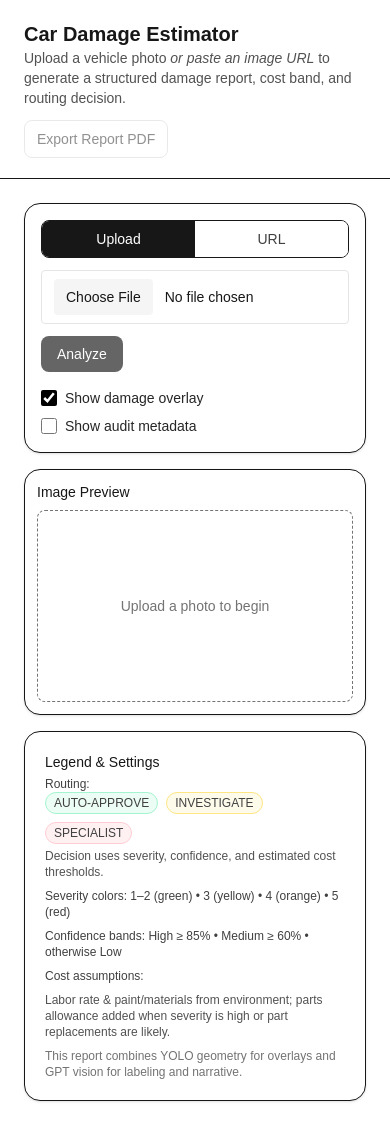
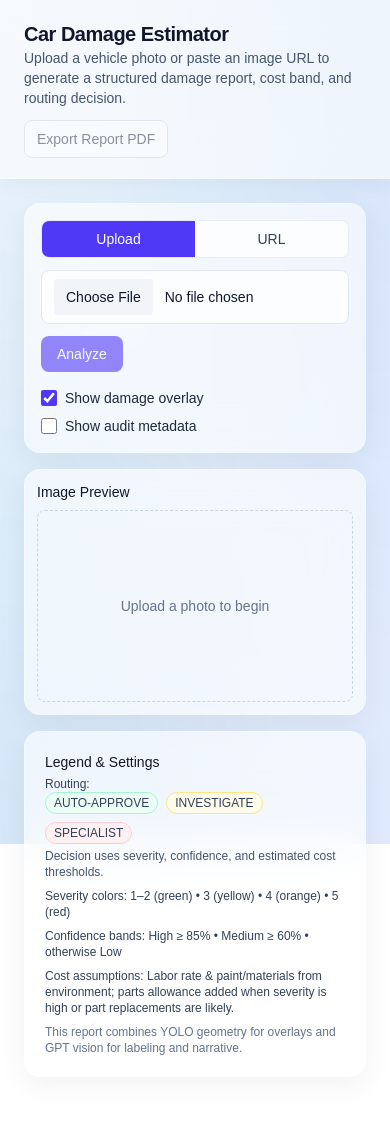
Before and after one commit to kashishkhar/vehicle-damage-mvp, a Next.js app: page / in a window 390 px wide. Shown: the top 1140 px of the page. Built offline with nearby package versions, Linux system fonts and the light colour scheme.

Commit message:
UI enhancements

```diff
--- a/app/page.tsx
+++ b/app/page.tsx
@@ -252,13 +252,13 @@ function Checkbox({
   id: string;
 }) {
   return (
-    <label htmlFor={id} className="flex items-center gap-2 text-sm text-neutral-800 select-none">
+    <label htmlFor={id} className="flex items-center gap-2 text-sm text-slate-800 select-none">
       <input
         id={id}
         type="checkbox"
         checked={checked}
         onChange={(e) => onChange(e.target.checked)}
-        className="h-4 w-4 accent-black"
+        className="h-4 w-4 accent-indigo-600 transition-transform duration-150 ease-out focus-visible:ring-2 focus-visible:ring-indigo-500 rounded"
       />
       {label}
     </label>
@@ -292,8 +292,9 @@ function buildDamageSummary(result: AnalyzePayload): string {
     const zonePart = [d.zone, d.part].filter(Boolean).join(" ");
     let phrase = `${sevText} ${typeText} on the ${zonePart}`;
     if (d.needs_paint) phrase += ` requiring repainting`;
-    if (Array.isArray(d.likely_parts) && d.likely_parts.length) {
-      phrase += ` with possible replacement of ${d.likely_parts.join(", ")}`;
+    const lp = Array.isArray(d.likely_parts) ? d.likely_parts : [];
+    if (lp.length) {
+      phrase += ` with possible replacement of ${lp.join(", ")}`;
     }
     return phrase;
   });
@@ -321,13 +322,15 @@ type SortHeaderProps = {
 };
 
 function SortHeader({ label, active, dir, onAsc, onDesc, className = "" }: SortHeaderProps) {
-  const baseBtn = "px-1.5 py-0.5 rounded border text-[11px]";
-  const activeCls = "border-neutral-800 text-neutral-900";
-  const idleCls = "border-neutral-300 text-neutral-600 hover:text-neutral-800";
+  const baseBtn =
+    "px-1.5 py-0.5 rounded border text-[11px] transition-colors duration-150 ease-out";
+  const activeCls = "border-slate-800 text-slate-900 bg-white/70";
+  const idleCls =
+    "border-slate-300 text-slate-600 hover:text-slate-900 hover:bg-white/60";
   return (
     <th className={`p-2 text-left select-none ${className}`}>
       <div className="flex items-center gap-2">
-        <span className="text-sm text-neutral-700">{label}</span>
+        <span className="text-sm text-slate-700">{label}</span>
         <div className="flex items-center gap-1">
           {/* Order requested: down-facing then up-facing */}
           <button
@@ -382,23 +385,23 @@ function DamageTable(props: {
   } = props;
 
   return (
-    <div className="rounded-2xl border bg-white p-5 shadow-sm">
+    <div className="rounded-2xl border border-white/30 bg-white/60 backdrop-blur-xl p-5 shadow-[0_8px_30px_rgb(0,0,0,0.06)] transition-all duration-200 hover:shadow-[0_10px_40px_rgb(0,0,0,0.08)]">
       {/* Header: search + reset */}
       <div className="mb-1 flex items-center justify-between gap-3">
         <div className="flex items-center gap-2">
-          <div className="text-sm font-medium">Detected Damage</div>
+          <div className="text-sm font-medium text-slate-900">Detected Damage</div>
         </div>
         <div className="flex items-center gap-2">
           <input
             value={fSearch}
             onChange={(e) => setFSearch(e.target.value)}
             placeholder="Search zone/part/type…"
-            className="w-40 rounded border border-neutral-200 bg-white px-2 py-1 text-xs"
+            className="w-40 rounded-lg border border-slate-200 bg-white/70 px-2 py-1 text-xs backdrop-blur focus-visible:outline-none focus-visible:ring-2 focus-visible:ring-indigo-500 transition-all"
           />
           <button
             type="button"
             onClick={onResetFilters}
-            className="rounded border border-neutral-300 bg-white px-2 py-1 text-xs"
+            className="rounded-lg border border-slate-300 bg-white/70 px-2 py-1 text-xs transition-all hover:bg-white/90 active:scale-[0.98] focus-visible:outline-none focus-visible:ring-2 focus-visible:ring-indigo-500"
             title="Reset filters"
           >
             Reset
@@ -411,7 +414,7 @@ function DamageTable(props: {
         <select
           value={fPaint}
           onChange={(e) => setFPaint(e.target.value as "all" | "yes" | "no")}
-          className="w-28 rounded border border-neutral-200 bg-white px-2 py-1 text-xs"
+          className="w-28 rounded-lg border border-slate-200 bg-white/70 px-2 py-1 text-xs backdrop-blur focus-visible:outline-none focus-visible:ring-2 focus-visible:ring-indigo-500 transition-all"
         >
           <option value="all">Paint: All</option>
           <option value="yes">Paint: Yes</option>
@@ -422,14 +425,14 @@ function DamageTable(props: {
           onChange={(e) => setFConfMin(e.target.value)}
           placeholder="Conf ≥ %"
           inputMode="numeric"
-          className="w-20 rounded border border-neutral-200 bg-white px-2 py-1 text-xs"
+          className="w-20 rounded-lg border border-slate-200 bg-white/70 px-2 py-1 text-xs backdrop-blur focus-visible:outline-none focus-visible:ring-2 focus-visible:ring-indigo-500 transition-all"
         />
       </div>
 
       {/* Table */}
       <div className="overflow-x-auto">
         <table className="w-full text-[13px] leading-5 border-collapse">
-          <thead className="bg-neutral-50 text-neutral-700">
+          <thead className="bg-white/60 backdrop-blur text-slate-700">
             <tr>
               {/* Narrower first three, wider Conf */}
               <th className="p-2 text-left w-24">Zone</th>
@@ -456,18 +459,23 @@ function DamageTable(props: {
           </thead>
           <tbody>
             {rows.map((d, i) => (
-              <tr key={i} className="border-b last:border-none align-top">
+              <tr
+                key={i}
+                className="border-b border-slate-200/60 last:border-none align-top transition-colors hover:bg-white/60"
+              >
                 <td className="p-2">{d.zone}</td>
                 <td className="p-2">{d.part}</td>
                 <td className="p-2">{d.damage_type}</td>
                 <td className="p-2">{d.severity}</td>
                 <td className="p-2">{d.needs_paint ? "Yes" : "No"}</td>
-                <td className="p-2">{fmtPct(d.confidence)} ({confidenceBand(d.confidence)})</td>
+                <td className="p-2">
+                  {fmtPct(d.confidence)} ({confidenceBand(d.confidence)})
+                </td>
               </tr>
             ))}
             {!rows.length && (
               <tr>
-                <td colSpan={6} className="p-3 text-center text-sm text-neutral-500">
+                <td colSpan={6} className="p-3 text-center text-sm text-slate-500">
                   No rows match your filters.
                 </td>
               </tr>
@@ -679,8 +687,15 @@ export default function Home() {
   );
 
   return (
-    <main className="min-h-screen bg-white text-neutral-900">
-      {/* Print styles */}
+    <main className="relative min-h-screen text-slate-900">
+      {/* Background: animated corporate gradient */}
+      <div className="fixed inset-0 -z-10 bg-gradient-to-br from-slate-50 via-indigo-50 to-sky-50 bg-[length:200%_200%]" />
+      <div className="bg-animated fixed inset-0 -z-10" />
+
+      {/* Subtle vignette */}
+      <div className="pointer-events-none fixed inset-0 -z-10 bg-[radial-gradient(ellipse_at_top_right,rgba(29,78,216,0.06),transparent_55%),radial-gradient(ellipse_at_bottom_left,rgba(2,132,199,0.06),transparent_55%)]" />
+
+      {/* Print & global styles */}
       <style jsx global>{`
         @media print {
           @page {
@@ -692,15 +707,38 @@ export default function Home() {
             background: #ffffff !important;
           }
         }
+        .bg-animated {
+          animation: gradientShift 18s ease-in-out infinite;
+          background: linear-gradient(
+            120deg,
+            rgba(99, 102, 241, 0.08),
+            rgba(14, 165, 233, 0.08),
+            rgba(99, 102, 241, 0.08)
+          );
+          background-size: 200% 200%;
+        }
+        @keyframes gradientShift {
+          0% {
+            background-position: 0% 50%;
+          }
+          50% {
+            background-position: 100% 50%;
+          }
+          100% {
+            background-position: 0% 50%;
+          }
+        }
       `}</style>
 
       {/* Header */}
-      <header className="border-b bg-white print:hidden">
+      <header className="border-b border-white/30 bg-white/60 backdrop-blur-xl print:hidden shadow-[0_4px_20px_rgba(0,0,0,0.05)]">
         <div className="mx-auto max-w-7xl px-6 py-5 flex flex-col sm:flex-row sm:items-center sm:justify-between gap-3">
           <div>
-            <h1 className="text-xl sm:text-2xl font-semibold">Car Damage Estimator</h1>
-            <p className="text-sm text-neutral-600">
-              Upload a vehicle photo <em>or paste an image URL</em> to generate a structured damage report, cost band, and routing decision.
+            <h1 className="text-xl sm:text-2xl font-semibold tracking-tight text-slate-900">
+              Car Damage Estimator
+            </h1>
+            <p className="text-sm text-slate-600">
+              Upload a vehicle photo or paste an image URL to generate a structured damage report, cost band, and routing decision.
             </p>
           </div>
 
@@ -709,7 +747,7 @@ export default function Home() {
               type="button"
               onClick={() => window.print()}
               disabled={!result}
-              className="inline-flex items-center justify-center rounded-lg border border-neutral-300 bg-white px-3 py-2 text-sm font-medium text-neutral-800 disabled:opacity-50"
+              className="inline-flex items-center justify-center rounded-lg border border-slate-300 bg-white/70 px-3 py-2 text-sm font-medium text-slate-800 disabled:opacity-50 transition-all hover:shadow-sm active:scale-[0.98] focus-visible:outline-none focus-visible:ring-2 focus-visible:ring-indigo-500"
               aria-label="Export Report PDF"
               title={result ? "Export Report PDF" : "Run an analysis first"}
             >
@@ -719,27 +757,37 @@ export default function Home() {
         </div>
       </header>
 
-      {/* Layout */
-      }
+      {/* Layout */}
       <div className="mx-auto max-w-7xl px-6 py-6 grid gap-6 lg:grid-cols-12">
         {/* Left: Image column */}
         <section className="lg:col-span-4 print:hidden">
           <div className="lg:sticky lg:top-6 space-y-4">
             {/* Input Card */}
-            <form onSubmit={handleSubmit} className="rounded-2xl border bg-white p-4 shadow-sm space-y-3">
+            <form
+              onSubmit={handleSubmit}
+              className="rounded-2xl border border-white/30 bg-white/60 backdrop-blur-xl p-4 shadow-[0_8px_30px_rgb(0,0,0,0.06)] space-y-3 transition-all hover:shadow-[0_10px_40px_rgb(0,0,0,0.08)]"
+            >
               {/* Mode switch */}
-              <div className="flex rounded-lg overflow-hidden border">
+              <div className="flex rounded-lg overflow-hidden border border-slate-200/70">
                 <button
                   type="button"
                   onClick={() => switchMode("upload")}
-                  className={`flex-1 px-3 py-2 text-sm ${mode === "upload" ? "bg-neutral-900 text-white" : "bg-white text-neutral-700"}`}
+                  className={`flex-1 px-3 py-2 text-sm transition-all ${
+                    mode === "upload"
+                      ? "bg-indigo-600 text-white"
+                      : "bg-white/70 text-slate-700 hover:bg-white/90"
+                  }`}
                 >
                   Upload
                 </button>
                 <button
                   type="button"
                   onClick={() => switchMode("url")}
-                  className={`flex-1 px-3 py-2 text-sm ${mode === "url" ? "bg-neutral-900 text-white" : "bg-white text-neutral-700"}`}
+                  className={`flex-1 px-3 py-2 text-sm transition-all ${
+                    mode === "url"
+                      ? "bg-indigo-600 text-white"
+                      : "bg-white/70 text-slate-700 hover:bg-white/90"
+                  }`}
                 >
                   URL
                 </button>
@@ -753,7 +801,7 @@ export default function Home() {
                     type="file"
                     accept="image/*"
                     onChange={onFile}
-                    className="block w-full rounded border border-neutral-200 bg-white px-3 py-2 text-sm file:mr-3 file:rounded file:border-0 file:bg-neutral-100 file:px-3 file:py-2 file:text-sm hover:file:bg-neutral-200"
+                    className="block w-full rounded-lg border border-slate-200 bg-white/70 px-3 py-2 text-sm file:mr-3 file:rounded file:border-0 file:bg-slate-100 file:px-3 file:py-2 file:text-sm hover:file:bg-slate-200 focus-visible:outline-none focus-visible:ring-2 focus-visible:ring-indigo-500 transition-all"
                   />
                 </label>
               ) : (
@@ -762,21 +810,21 @@ export default function Home() {
                   placeholder="https://example.com/damaged-car.jpg"
                   value={imageUrl}
                   onChange={onUrlChange}
-                  className="w-full rounded border border-neutral-200 bg-white px-3 py-2 text-sm"
+                  className="w-full rounded-lg border border-slate-200 bg-white/70 px-3 py-2 text-sm focus-visible:outline-none focus-visible:ring-2 focus-visible:ring-indigo-500 transition-all"
                 />
               )}
 
               <button
                 type="submit"
                 disabled={loading || (mode === "upload" ? !file : !imageUrl)}
-                className="inline-flex items-center justify-center rounded-lg bg-black px-4 py-2 text-sm font-medium text-white disabled:opacity-60"
+                className="inline-flex items-center justify-center rounded-lg bg-indigo-600 px-4 py-2 text-sm font-medium text-white disabled:opacity-60 transition-all hover:bg-indigo-700 hover:shadow-sm active:scale-[0.98] focus-visible:outline-none focus-visible:ring-2 focus-visible:ring-indigo-500"
               >
                 {loading ? "Analyzing…" : "Analyze"}
               </button>
 
               {/* Optional hints from detect */}
               {validationIssues && (
-                <div className="rounded-lg border border-amber-200 bg-amber-50 p-3 text-sm text-amber-800">
+                <div className="rounded-lg border border-amber-200/70 bg-amber-50/80 p-3 text-sm text-amber-800 backdrop-blur">
                   <div className="font-medium mb-1">Note: accuracy of this report may be affected by:</div>
                   <ul className="list-disc pl-5">
                     {validationIssues.map((v, i) => (
@@ -788,7 +836,9 @@ export default function Home() {
 
               {/* Friendly errors */}
               {error && (
-                <div className="rounded-lg border border-red-200 bg-red-50 p-3 text-sm text-red-700">{String(error)}</div>
+                <div className="rounded-lg border border-rose-200/70 bg-rose-50/80 p-3 text-sm text-rose-700 backdrop-blur">
+                  {String(error)}
+                </div>
               )}
 
               {/* View options */}
@@ -799,9 +849,9 @@ export default function Home() {
             </form>
 
             {/* Image Panel */}
-            <div className="rounded-2xl border bg-white p-3 shadow-sm">
+            <div className="rounded-2xl border border-white/30 bg-white/60 backdrop-blur-xl p-3 shadow-[0_8px_30px_rgb(0,0,0,0.06)] transition-all hover:shadow-[0_10px_40px_rgb(0,0,0,0.08)]">
               <div className="mb-2 flex items-center justify-between">
-                <div className="text-sm font-medium">Image Preview</div>
+                <div className="text-sm font-medium text-slate-900">Image Preview</div>
                 {/* Removed: severity legend text */}
               </div>
 
@@ -812,14 +862,14 @@ export default function Home() {
                       ref={imgRef}
                       src={preview}
                       alt="preview"
-                      className="w-full rounded-lg border max-h-[360px] object-contain bg-neutral-50"
+                      className="w-full rounded-lg border border-slate-200 max-h-[360px] object-contain bg-slate-50"
                     />
                     {result?.damage_items && showOverlay && (
                       <CanvasOverlay imgRef={imgRef as React.RefObject<HTMLImageElement>} items={result.damage_items} show={showOverlay} />
                     )}
                   </>
                 ) : (
-                  <div className="flex h-48 items-center justify-center rounded-lg border border-dashed text-sm text-neutral-500">
+                  <div className="flex h-48 items-center justify-center rounded-lg border border-dashed border-slate-300 text-sm text-slate-500">
                     {mode === "upload" ? "Upload a photo to begin" : "Paste an image URL to preview"}
                   </div>
                 )}
@@ -827,9 +877,9 @@ export default function Home() {
             </div>
 
             {/* Legend (left) */}
-            <div className="rounded-2xl border bg-white p-5 shadow-sm">
-              <div className="mb-1 text-sm font-medium">Legend & Settings</div>
-              <div className="text-xs text-neutral-700 space-y-2">
+            <div className="rounded-2xl border border-white/30 bg-white/60 backdrop-blur-xl p-5 shadow-[0_8px_30px_rgb(0,0,0,0.06)]">
+              <div className="mb-1 text-sm font-medium text-slate-900">Legend & Settings</div>
+              <div className="text-xs text-slate-700 space-y-2">
                 <div>
                   <span className="font-medium">Routing:</span>{" "}
                   <span className="inline-flex gap-2 flex-wrap">
@@ -837,7 +887,7 @@ export default function Home() {
                     <span className="rounded-full border border-amber-200 bg-amber-50 px-2 py-0.5">INVESTIGATE</span>
                     <span className="rounded-full border border-rose-200 bg-rose-50 px-2 py-0.5">SPECIALIST</span>
                   </span>
-                  <div className="mt-1 text-neutral-600">Decision uses severity, confidence, and estimated cost thresholds.</div>
+                  <div className="mt-1 text-slate-600">Decision uses severity, confidence, and estimated cost thresholds.</div>
                 </div>
                 <div>
                   <span className="font-medium">Severity colors:</span> 1–2 (green) • 3 (yellow) • 4 (orange) • 5 (red)
@@ -845,11 +895,10 @@ export default function Home() {
                 <div>
                   <span className="font-medium">Confidence bands:</span> High ≥ {Math.round(CONF_HIGH * 100)}% • Medium ≥ {Math.round(CONF_MED * 100)}% • otherwise Low
                 </div>
-                <div className="font-medium">Cost assumptions:</div>
-                <div className="text-neutral-600">
-                  Labor rate & paint/materials from environment; parts allowance added when severity is high or part replacements are likely.
+                <div>
+                  <span className="font-medium">Cost assumptions:</span> Labor rate & paint/materials from environment; parts allowance added when severity is high or part replacements are likely.
                 </div>
-                <div className="text-neutral-500">This report combines YOLO geometry for overlays and GPT vision for labeling and narrative.</div>
+                <div className="text-slate-500">This report combines YOLO geometry for overlays and GPT vision for labeling and narrative.</div>
               </div>
             </div>
           </div>
@@ -860,14 +909,14 @@ export default function Home() {
           {/* Print-only header */}
           <div className="hidden print:block">
             <h2 className="text-xl font-semibold">Car Damage Report</h2>
-            <div className="text-xs text-neutral-600">Generated: {new Date().toLocaleString()}</div>
+            <div className="text-xs text-slate-600">Generated: {new Date().toLocaleString()}</div>
             <hr className="my-2" />
           </div>
 
           {/* Routing Decision (chip + overall confidence only) */}
           {result?.decision && (
-            <div className="rounded-2xl border bg-white p-5 shadow-sm">
-              <div className="mb-1 text-sm font-medium">Routing Decision</div>
+            <div className="rounded-2xl border border-white/30 bg-white/60 backdrop-blur-xl p-5 shadow-[0_8px_30px_rgb(0,0,0,0.06)]">
+              <div className="mb-1 text-sm font-medium text-slate-900">Routing Decision</div>
               <div className="flex flex-wrap items-center gap-2">
                 <span
                   className={`inline-flex items-center rounded-full border px-2.5 py-1 text-xs ${
@@ -881,7 +930,7 @@ export default function Home() {
                   {result.decision.label}
                 </span>
               </div>
-              <div className="mt-2 text-xs text-neutral-600">
+              <div className="mt-2 text-xs text-slate-600">
                 Confidence: {fmtPct(decisionConf)} ({confidenceBand(decisionConf)})
               </div>
             </div>
@@ -889,20 +938,20 @@ export default function Home() {
 
           {/* Vehicle metadata */}
           {result && (
-            <div className="rounded-2xl border bg-white p-5 shadow-sm">
-              <div className="mb-2 text-sm font-medium">Vehicle metadata</div>
+            <div className="rounded-2xl border border-white/30 bg-white/60 backdrop-blur-xl p-5 shadow-[0_8px_30px_rgb(0,0,0,0.06)]">
+              <div className="mb-2 text-sm font-medium text-slate-900">Vehicle metadata</div>
               <div className="grid grid-cols-1 sm:grid-cols-3 gap-2 text-sm">
                 <div>
-                  <span className="text-neutral-500">Make:</span> {make}
+                  <span className="text-slate-500">Make:</span> {make}
                 </div>
                 <div>
-                  <span className="text-neutral-500">Model:</span> {model}
+                  <span className="text-slate-500">Model:</span> {model}
                 </div>
                 <div>
-                  <span className="text-neutral-500">Color:</span> {color}
+                  <span className="text-slate-500">Color:</span> {color}
                 </div>
               </div>
-              <div className="mt-1 text-xs text-neutral-500">
+              <div className="mt-1 text-xs text-slate-500">
                 Vehicle confidence: {fmtPct(result?.vehicle?.confidence)} ({confidenceBand(result?.vehicle?.confidence)})
               </div>
             </div>
@@ -927,41 +976,41 @@ export default function Home() {
 
           {/* Damage summary */}
           {(result?.narrative || (Array.isArray(result?.damage_items) && result.damage_items.length > 0)) && (
-            <div className="rounded-2xl border bg-white p-5 shadow-sm">
-              <div className="mb-1 text-sm font-medium">Damage summary</div>
-              <div className="text-sm leading-relaxed text-neutral-800">{buildDamageSummary(result as AnalyzePayload)}</div>
+            <div className="rounded-2xl border border-white/30 bg-white/60 backdrop-blur-xl p-5 shadow-[0_8px_30px_rgb(0,0,0,0.06)]">
+              <div className="mb-1 text-sm font-medium text-slate-900">Damage summary</div>
+              <div className="text-sm leading-relaxed text-slate-800">{buildDamageSummary(result as AnalyzePayload)}</div>
             </div>
           )}
 
           {/* Estimate — bottom line only */}
           {result && (
-            <div className="rounded-2xl border bg-white p-5 shadow-sm">
-              <div className="mb-1 text-sm font-medium">Estimated Repair Cost</div>
-              <div className="text-xl font-semibold">
+            <div className="rounded-2xl border border-white/30 bg-white/60 backdrop-blur-xl p-5 shadow-[0_8px_30px_rgb(0,0,0,0.06)]">
+              <div className="mb-1 text-sm font-medium text-slate-900">Estimated Repair Cost</div>
+              <div className="text-xl font-semibold tracking-tight">
                 {result?.estimate ? `$${result.estimate.cost_low} – $${result.estimate.cost_high}` : "—"}
               </div>
               {Array.isArray(result?.estimate?.assumptions) && result.estimate.assumptions.length > 0 && (
-                <div className="mt-2 text-xs text-neutral-500">{result.estimate.assumptions.join(" • ")}</div>
+                <div className="mt-2 text-xs text-slate-500">{result.estimate.assumptions.join(" • ")}</div>
               )}
             </div>
           )}
 
           {/* Audit (only if checkbox is checked) */}
           {result && showAudit && (
-            <div className="rounded-2xl border bg-white p-5 shadow-sm">
-              <div className="mb-1 text-sm font-medium">Audit Metadata</div>
-              <div className="grid grid-cols-1 gap-y-1 text-xs text-neutral-700 sm:grid-cols-2">
+            <div className="rounded-2xl border border-white/30 bg-white/60 backdrop-blur-xl p-5 shadow-[0_8px_30px_rgb(0,0,0,0.06)]">
+              <div className="mb-1 text-sm font-medium text-slate-900">Audit Metadata</div>
+              <div className="grid grid-cols-1 gap-y-1 text-xs text-slate-700 sm:grid-cols-2">
                 <div>
-                  <span className="text-neutral-500">Schema:</span> {result.schema_version ?? "—"}
+                  <span className="text-slate-500">Schema:</span> {result.schema_version ?? "—"}
                 </div>
                 <div>
-                  <span className="text-neutral-500">Model:</span> {result.model ?? "—"}
+                  <span className="text-slate-500">Model:</span> {result.model ?? "—"}
                 </div>
                 <div>
-                  <span className="text-neutral-500">runId:</span> {result.runId ?? "—"}
+                  <span className="text-slate-500">runId:</span> {result.runId ?? "—"}
                 </div>
                 <div className="truncate">
-                  <span className="text-neutral-500">image_sha256:</span> {result.image_sha256 ?? "—"}
+                  <span className="text-slate-500">image_sha256:</span> {result.image_sha256 ?? "—"}
                 </div>
               </div>
             </div>
```
